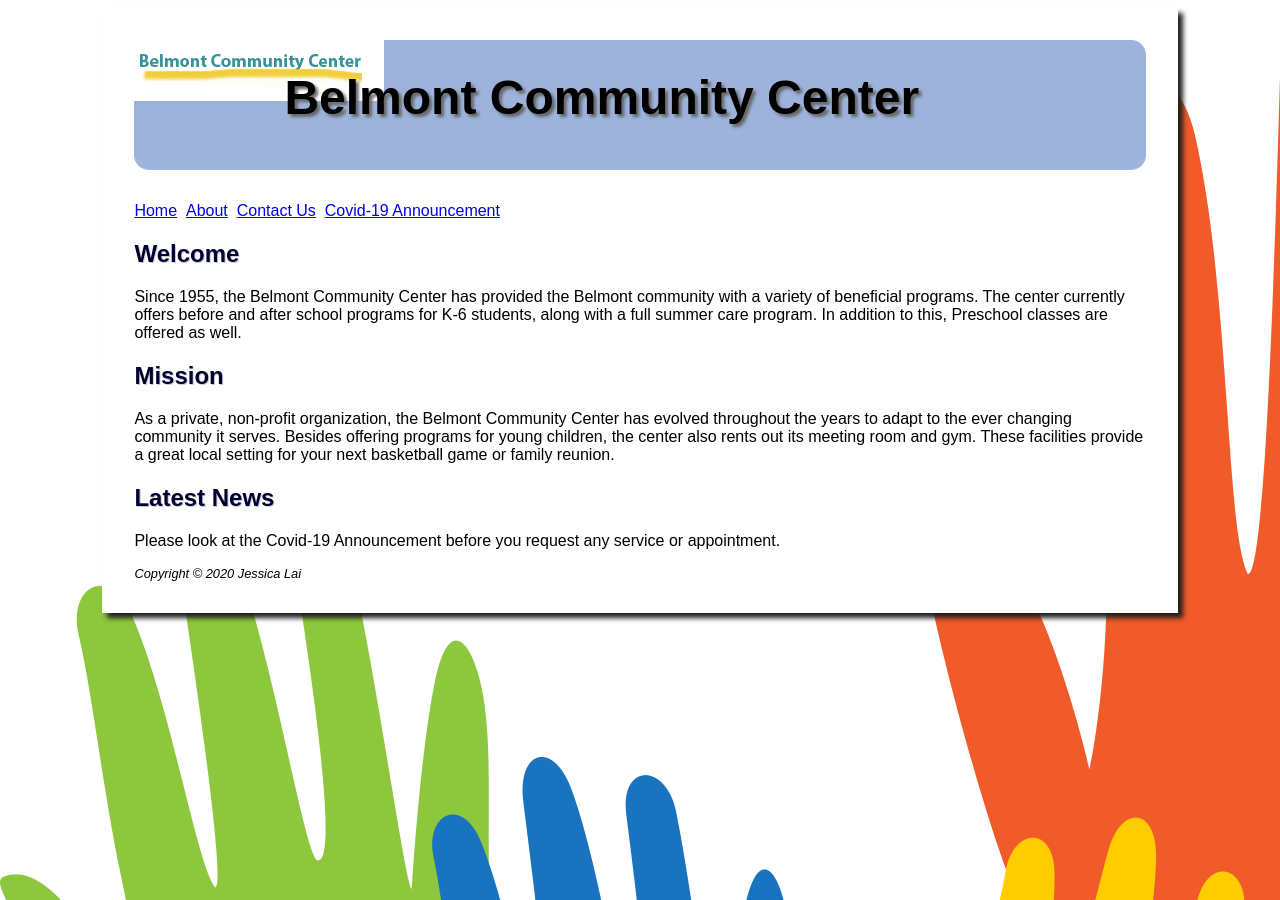
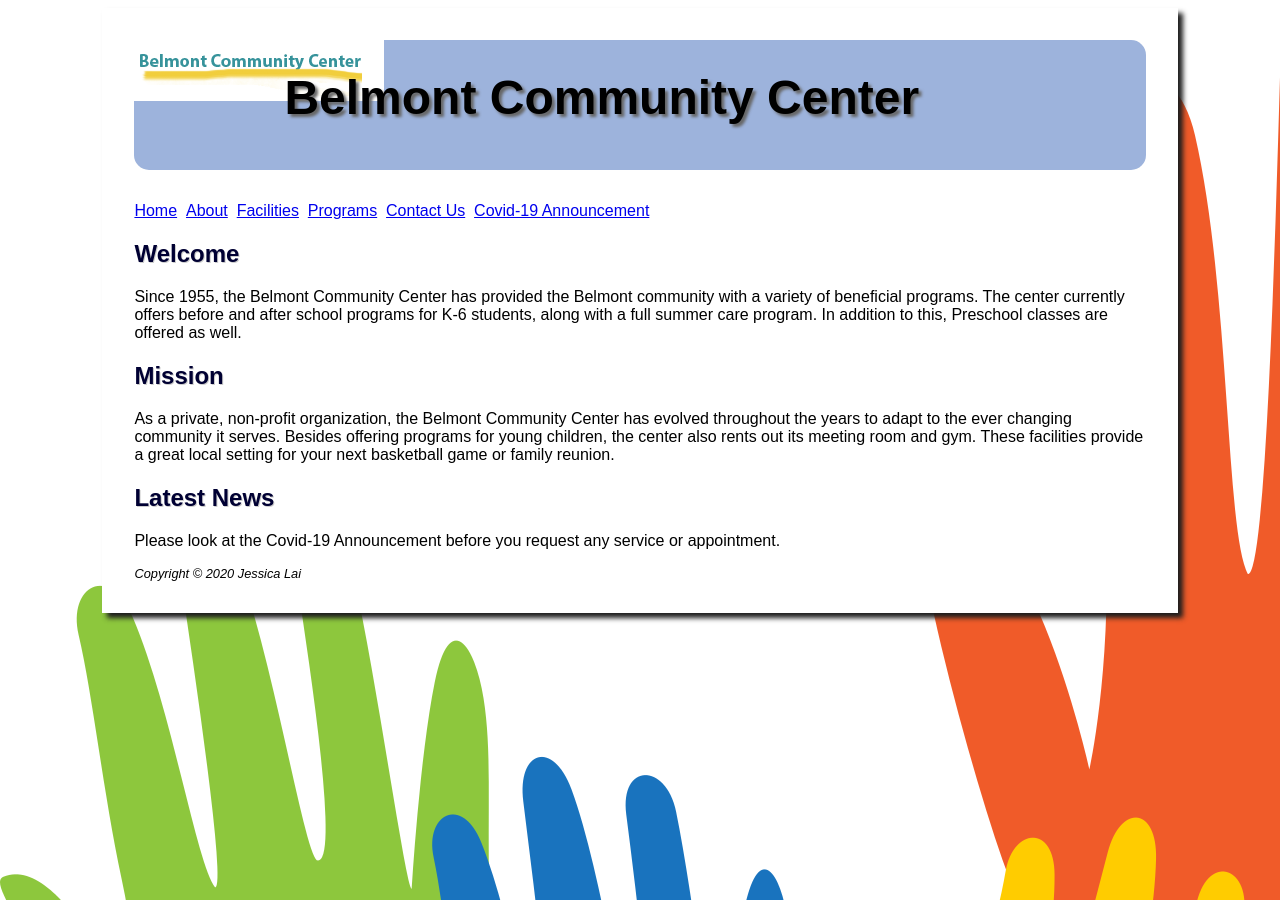
Before and after one commit to wlai3ISOM215/wlai3ISOM215.github.io, a Jekyll site: the page index.html, which Jekyll copies as it is, in a window 1280 px wide. Built offline with Jekyll 4.4.1, drawn with Linux system fonts in a browser that asks for light colours.

Commit message:
Update index.html

```diff
--- a/index.html
+++ b/index.html
@@ -41,7 +41,7 @@ footer { font-size: .80em;
 <header>
 <h1>Belmont Community Center</h1>
 </header>
-<nav><a href="index.html">Home</a> &nbsp;<a href="about.html">About</a> &nbsp;<a href="contactus.html">Contact Us</a> &nbsp;<a href="covid19.html">Covid-19 Announcement</a>
+<nav><a href="index.html">Home</a> &nbsp;<a href="about.html">About</a> &nbsp;<a href="facilities.html">Facilities</a>  &nbsp;<a href="programs.html">Programs</a> &nbsp;<a href="contactus.html">Contact Us</a> &nbsp;<a href="covid19.html">Covid-19 Announcement</a>
 </nav>
 <h2>Welcome</h2>
 <p>Since 1955, the Belmont Community Center has provided the Belmont community with a variety of beneficial programs. The center currently offers before and after school programs for K-6 students, along with a full summer care program. In addition to this, Preschool classes are offered as well.</p>
```
